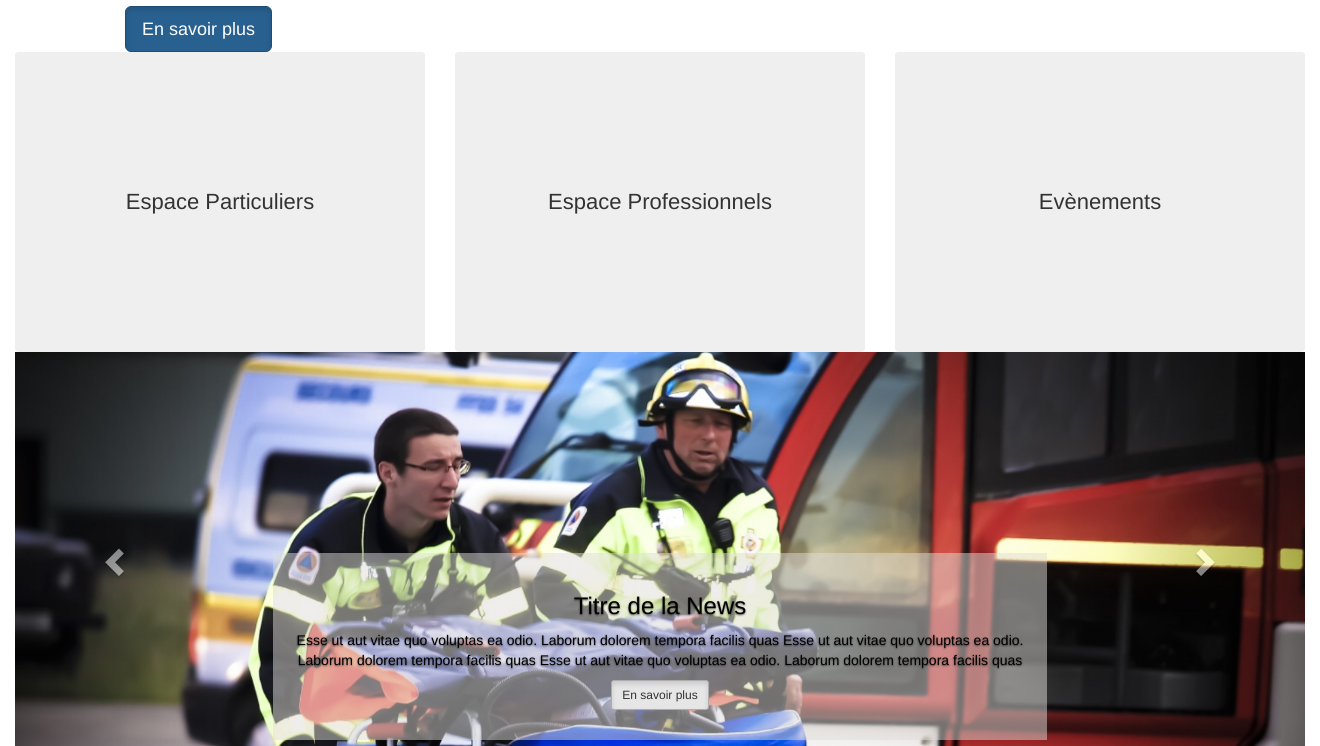
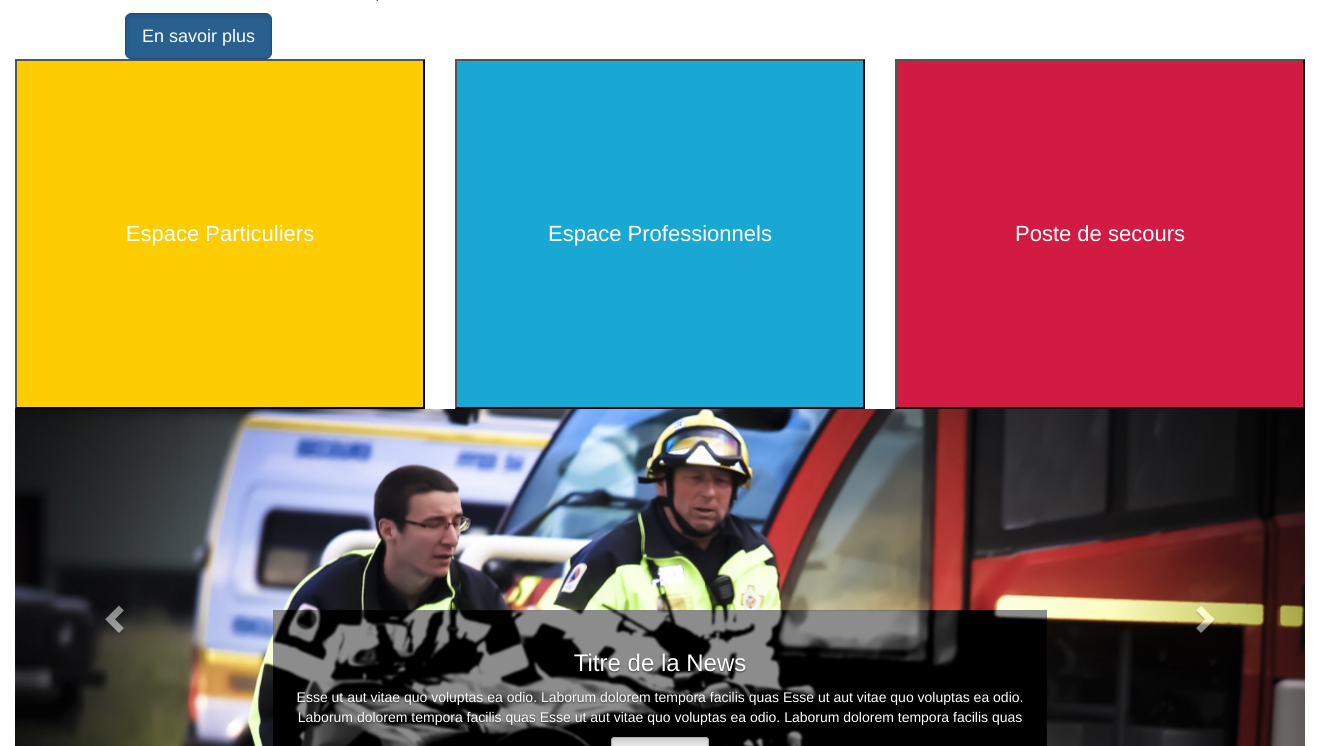
Before and after one commit to Messant/Maquette_graphique_ffss45, a PHP site: page / in a window 1320 px wide. Shown: the part 423-1169 px from the top of the page. Run offline with PHP 8.4, Linux system fonts and the light colour scheme; some libraries are stand-ins or nearby versions.

Commit message:
Merge branches 'master' and 'module_presentation' of https://github.com/Messant/Maquette_graphique_ffss45
# Conflicts:
#	head.php

```diff
--- a/css/full.css
+++ b/css/full.css
@@ -1,6 +1,6 @@
 .carousel-caption{
-    background-color: rgba(224, 222, 218, 0.5);
-    color: black;
+    background: rgba(0,0,0,.45);
+    backdrop-filter: grayscale(1) contrast(3) blur(1px);
 }
 
 .btn1 {
@@ -15,7 +15,18 @@
     background-color: #D11B42;
 }
 
-.btn-block{
-    height: 300px;
+.btn-block {
+    height: 350px;
     font-size: 22px;
+    color: white;
 }
+
+.navbar-nav{
+   font-size: 20px;
+    display: inline-block;
+    float: none;
+}
+
+.navbar .navbar-collapse {
+    text-align: center;
+}
--- a/index.html
+++ b/index.html
@@ -68,9 +68,9 @@
                         </button>
                     </div>
                     <div class="collapse navbar-collapse js-navbar-collapse">
-                            <ul class="nav nav-pills nav-justified">
+                            <ul class="nav nav-pills">
                                 <li class="dropdown dropdown-large">
-                                    <a href="#" class="dropdown-toggle" data-toggle="dropdown">Particulers <b class="caret"></b></a>
+                                    <a href="#" class="dropdown-toggle" data-toggle="dropdown">Particuliers <b class="caret"></b></a>
                                     <ul class="dropdown-menu dropdown-menu-large row">
                                         <li class="col-sm-3">
                                             <ul>
@@ -189,7 +189,7 @@
                 <div class="collapse navbar-collapse js-navbar-collapse">
                     <ul class="nav navbar-nav">
                         <li class="dropdown dropdown-large">
-                            <a href="#" class="dropdown-toggle" data-toggle="dropdown">Particulers <b class="caret"></b></a>
+                            <a href="#" class="dropdown-toggle" data-toggle="dropdown">Particuliers <b class="caret"></b></a>
 
                             <ul class="dropdown-menu dropdown-menu-large row">
                                 <li class="col-sm-3">
--- a/navbar.php
+++ b/navbar.php
@@ -1,6 +1,15 @@
 
-<nav class="navbar navbar-default navbar-fixed">
+
+<nav class="navbar navbar-default navbar-static">
+        <!--logo et texte cachés-->
         <div class="navbar-header">
+            <div class="visible-xs">
+                <a class="navbar-brand" rel="home" href="#" title="Buy Sell Rent Everyting">
+                    <img style="max-width:38px; margin-top: -9px;" src="Images/logo.jpg">
+                </a>
+                <p class="navbar-brand">Les Secouristes du Loiret</p>
+            </div>
+            <!---->
             <button class="navbar-toggle" type="button" data-toggle="collapse" data-target=".js-navbar-collapse">
                 <span class="sr-only">Toggle navigation</span>
                 <span class="icon-bar"></span>
@@ -8,18 +17,23 @@
                 <span class="icon-bar"></span>
             </button>
         </div>
+
         <div class="collapse navbar-collapse js-navbar-collapse">
-            <ul class="nav nav-justified ">
+            <ul class="nav navbar-nav ">
                 <li class="dropdown dropdown-large">
                     <a href="#" class="dropdown-toggle" data-toggle="dropdown">Particuliers <b class="caret"></b></a>
                     <ul class="dropdown-menu dropdown-menu-large row">
                         <li class="dropdown-header">POUR DEBUTER</li>
                         <li><a href="#">IPS</a></li>
                         <li><a href="#">PSC1</a></li>
+                        <li class="divider"></li>
                         <li class="dropdown-header">SECOURS SPORTIF</li>
                         <li><a href="#">PSS1</a></li>
+                        <li class="divider"></li>
                         <li class="dropdown-header">INCENDIE</li>
                         <li><a href="#">SSIAP</a></li>
+                        <li class="divider"></li>
+                        <li class="col-ms-6">
                         <li class="dropdown-header">SECOURS EN EQUIPE</li>
                         <li><a href="#">PSE1</a></li>
                         <li><a href="#">PSE2</a></li>
@@ -27,6 +41,7 @@
                         <li><a href="#">FCPSE2</a></li>
                         <li><a href="#">Chef d'équipe</a></li>
                         <li><a href="#">Chef de poste</a></li>
+                        <li class="divider"></li>
                         <li class="dropdown-header">FORMATEURS</li>
                         <li><a href="#">Formateur PSC</a></li>
                         <li><a href="#">Formateur PS</a></li>
@@ -35,8 +50,6 @@
                 <li class="dropdown dropdown-large">
                     <a href="#" class="dropdown-toggle" data-toggle="dropdown">Professionnels <b class="caret"></b></a>
                     <ul class="dropdown-menu dropdown-menu-large row">
-                        <li class="col-sm-3">
-                            <ul>
                         <li class="dropdown-header">Glyphicons</li>
                         <li><a href="#">Available glyphs</a></li>
                         <li class="disabled"><a href="#">How to use</a></li>
@@ -49,13 +62,9 @@
                         <li><a href="#">Disabled menu items</a></li>
                     </ul>
                 </li>
-                    </ul>
-                </li>
                 <li class="dropdown dropdown-large">
-                    <a href="#" class="dropdown-toggle" data-toggle="dropdown">Evènements <b class="caret"></b></a>
+                    <a href="#" class="dropdown-toggle" data-toggle="dropdown">Poste de Secours <b class="caret"></b></a>
                     <ul class="dropdown-menu dropdown-menu-large row">
-                        <li class="col-sm-3">
-                            <ul>
                         <li class="dropdown-header">Glyphicons</li>
                         <li><a href="#">Available glyphs</a></li>
                         <li class="disabled"><a href="#">How to use</a></li>
@@ -68,9 +77,8 @@
                         <li><a href="#">Disabled menu items</a></li>
                     </ul>
                 </li>
-                    </ul>
-                </li>
                 <li><a href="#">Contact</a></li>
                 <li><a href="#">Rejoignez-nous</a></li>
+            </ul>
         </div><!-- /.nav-collapse -->
     </nav>
--- a/tuiles.php
+++ b/tuiles.php
@@ -1,13 +1,13 @@
  <div class="container-fluid">
     <div class="row row-centered">
-        <div class="col-xs-6 col-md-4 col-centered">
-            <button type="button" class="btn btn-block style="background-color:orange;height:200px;">Espace Particuliers</button>
+        <div class="col-xs-12 col-sm-6 col-md-4">
+            <button type="button" class="btn1 btn-block">Espace Particuliers</button>
         </div>
-        <div class="col-xs-6 col-md-4 col-centered">
-            <button type="button" class="btn btn-block">Espace Professionnels</button>
+        <div class="col-xs-12 col-sm-6 col-md-4">
+            <button type="button" class="btn2 btn-block">Espace Professionnels</button>
         </div>
-        <div class="col-xs-6 col-md-4 col-centered">
-            <button type="button" class="btn btn-block">Evènements</button>
+        <div class="col-xs-12 col-sm-6 col-md-4">
+            <button type="button" class="btn3 btn-block">Poste de secours</button>
         </div>
     </div>
  </div>
```
Lines whose indentation alone changed are shown as unchanged.
